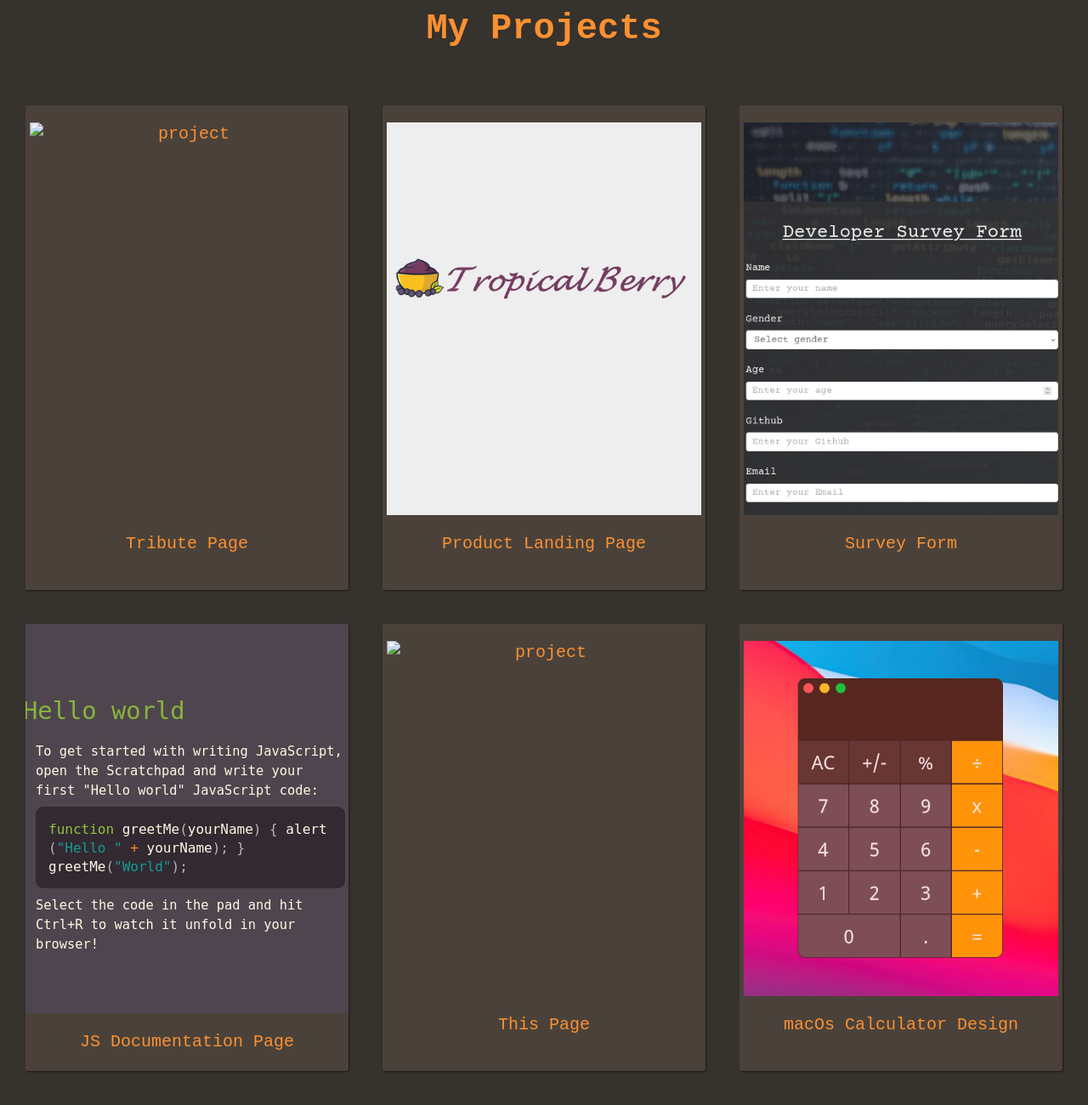
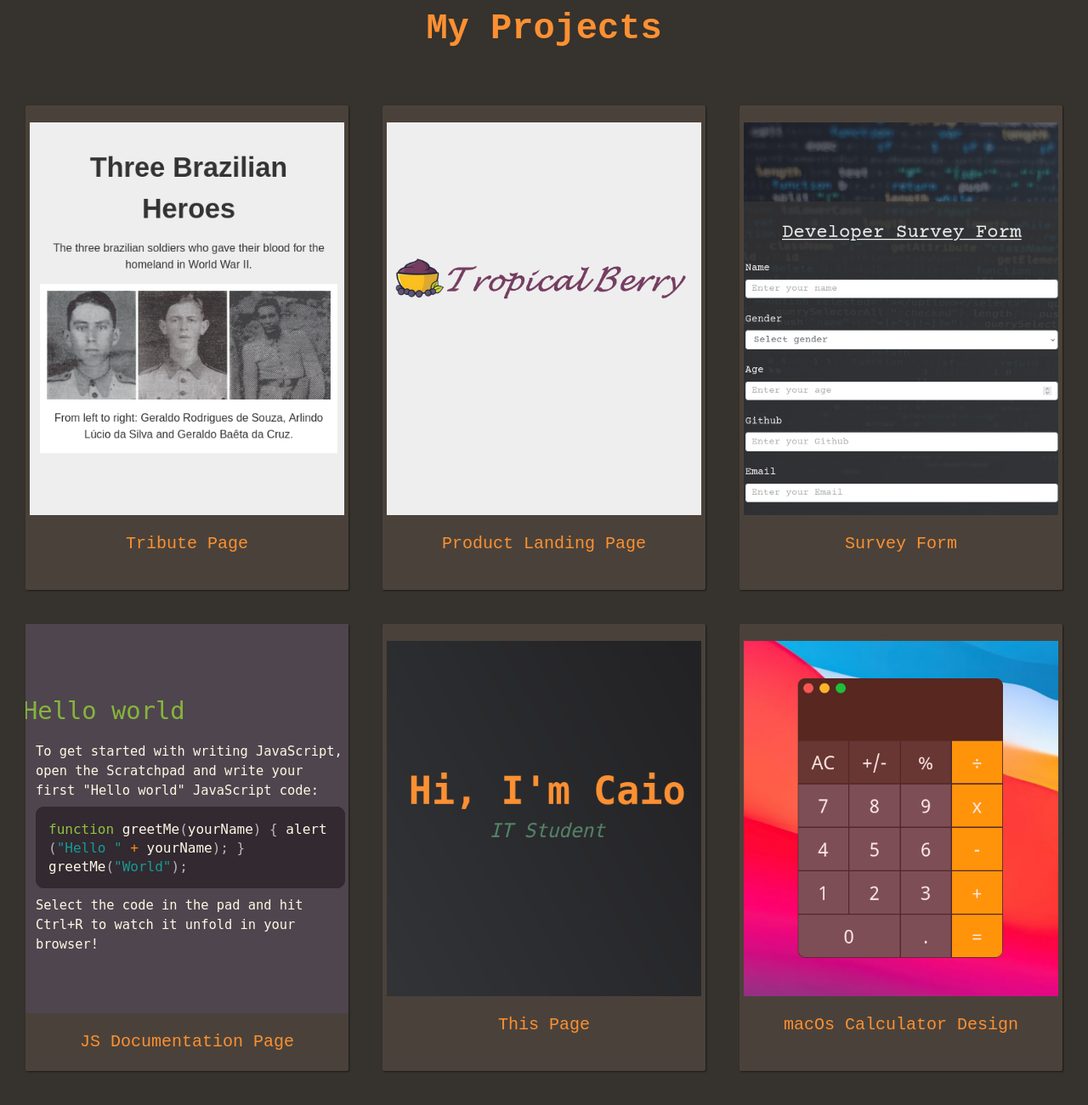
Before and after one commit to caiopeternela/freecodecamp-curriculum, a plain HTML site: page responsive-web-design/personal-portfolio-webpage/index.html in a window 1280 px wide. Shown: the part 865-2165 px from the top of the page at 85% size. Drawn offline with Linux system fonts and the light colour scheme.

Commit message:
Update index.html

```diff
--- a/responsive-web-design/personal-portfolio-webpage/index.html
+++ b/responsive-web-design/personal-portfolio-webpage/index.html
@@ -31,7 +31,7 @@
       <div class="projects-grid">
         <a href="https://caiopeternela.github.io/freecodecamp-curriculum/responsive-web-design/tribute-page/index.html"
           target="_blank" class="project project-title">
-          <img class="project-image" src="assets/img/tribute-webpage.png" alt="project">
+          <img class="project-image" src="assets/img/tribute-page.png" alt="project">
           <p class="project-title">
             <span class="code">&lt;</span>
             Tribute Page
@@ -67,7 +67,7 @@
         </a>
         <a href="https://caiopeternela.github.io/freecodecamp-curriculum/responsive-web-design/personal-portfolio-page/index.html
           target="_blank" class="project project-title">
-          <img class="project-image" src="assets/img/personal-portfolio-page.png" alt="project">
+          <img class="project-image" src="assets/img/personal-portfolio-webpage.png" alt="project">
           <p class="project-title">
             <span class="code">&lt;</span>
             This Page
```
